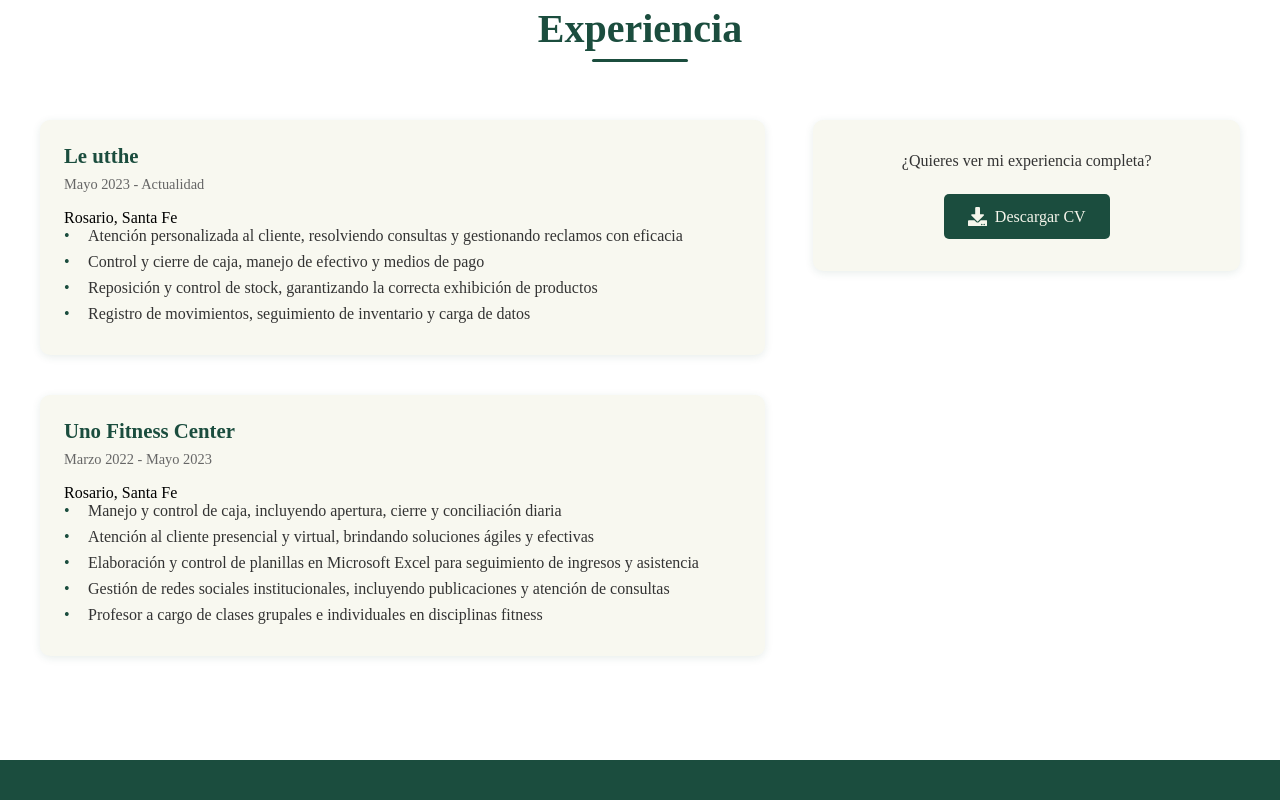
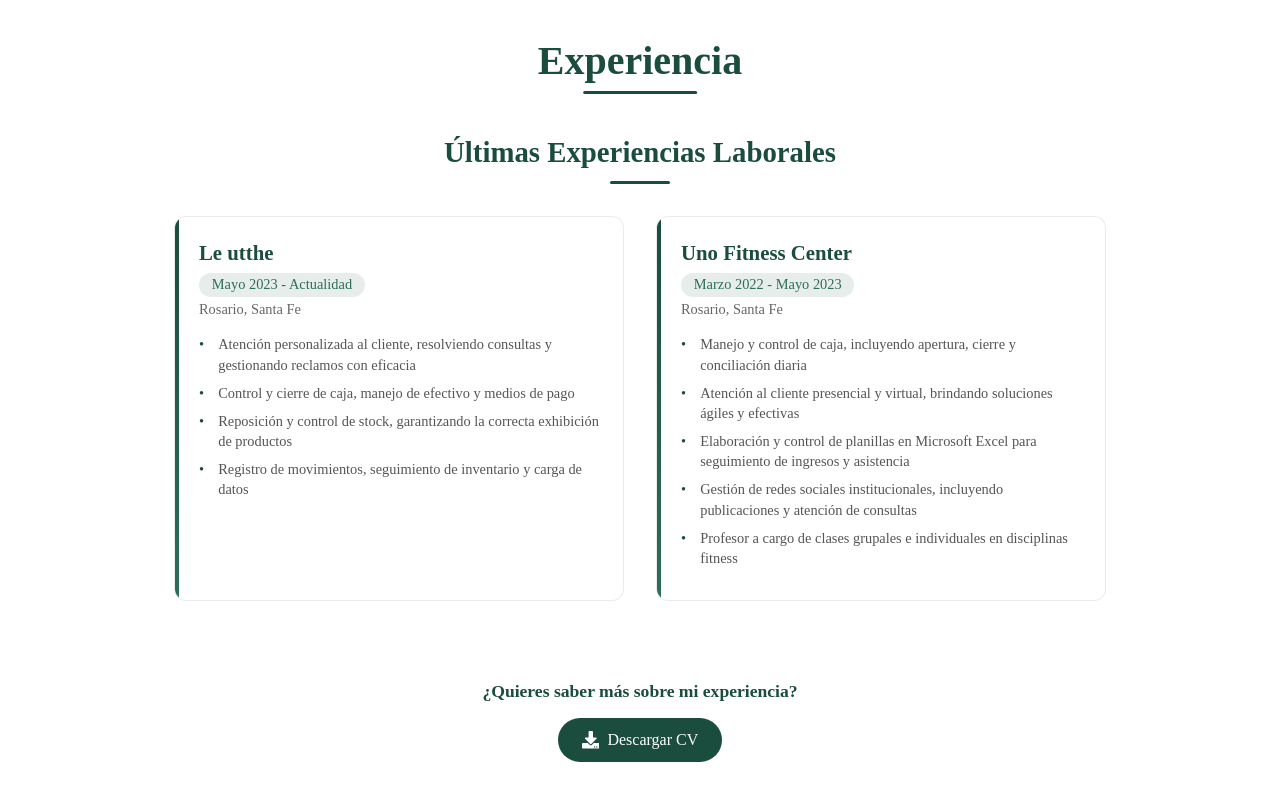
Before and after one commit to palermodp/portfolio, a React (Vite) app: page / in a window 1280 px wide. Shown: the part 1280-2080 px from the top of the page. Built offline with nearby package versions, Linux system fonts and the light colour scheme.

Commit message:
Mejoras visuales en Experience

```diff
--- a/src/components/Experience/Experience.css
+++ b/src/components/Experience/Experience.css
@@ -7,12 +7,13 @@
 .experience-content {
   max-width: 1200px;
   margin: 0 auto;
+  padding: 2rem;
 }
 
 .experience h2 {
   color: #1B4D3E;
   font-size: 2.5rem;
-  margin-bottom: 3rem;
+  margin-bottom: 2rem;
   text-align: center;
   position: relative;
   padding-bottom: 20px;
@@ -24,7 +25,7 @@
   bottom: 10px;
   left: 50%;
   transform: translateX(-50%);
-  width: 8%;
+  width: 10%;
   height: 3px;
   background-color: #1B4D3E;
   border-radius: 2px;
@@ -32,29 +33,87 @@
 
 .experience-container {
   display: flex;
-  gap: 3rem;
-  align-items: flex-start;
+  flex-direction: column;
+  align-items: center;
+  width: 100%;
 }
 
-.experience-summary {
-  flex: 2;
+.experience-section-title {
+  color: #1B4D3E;
+  font-size: 1.8rem;
+  margin-bottom: 2rem;
+  text-align: center;
+  position: relative;
+  padding-bottom: 15px;
+}
+
+.experience-section-title::after {
+  content: '';
+  position: absolute;
+  bottom: 0;
+  left: 50%;
+  transform: translateX(-50%);
+  width: 60px;
+  height: 3px;
+  background-color: #1B4D3E;
+  border-radius: 2px;
+}
+
+.experience-info {
+  display: flex;
+  justify-content: center;
+  gap: 2rem;
+  width: 100%;
+  max-width: 1000px;
+  margin-bottom: 3rem;
 }
 
 .experience-item {
-  margin-bottom: 2.5rem;
+  flex: 0 1 calc(50% - 1rem);
+  max-width: 450px;
+  background: rgba(255, 255, 255, 0.9);
+  border: 1px solid rgba(27, 77, 62, 0.1);
+  border-radius: 12px;
   padding: 1.5rem;
-  background-color: #f8f8f0;
-  border-radius: 10px;
-  box-shadow: 0 2px 8px rgba(27, 77, 62, 0.1);
+  transition: all 0.3s ease;
+  position: relative;
+  overflow: hidden;
+}
+
+.experience-item::before {
+  content: '';
+  position: absolute;
+  top: 0;
+  left: 0;
+  width: 4px;
+  height: 100%;
+  background: linear-gradient(to bottom, #1B4D3E, #2C6E5B);
+  border-radius: 12px 0 0 12px;
+}
+
+.experience-item:hover {
+  transform: translateY(-5px);
+  box-shadow: 0 10px 20px rgba(27, 77, 62, 0.1);
 }
 
 .experience-item h3 {
   color: #1B4D3E;
   font-size: 1.3rem;
   margin-bottom: 0.5rem;
+  font-weight: 600;
 }
 
 .experience-period {
+  color: #2C6E5B;
+  font-size: 0.9rem;
+  margin-bottom: 0.3rem;
+  display: inline-block;
+  padding: 0.2rem 0.8rem;
+  background-color: rgba(27, 77, 62, 0.1);
+  border-radius: 20px;
+}
+
+.experience-location {
   color: #666;
   font-size: 0.9rem;
   margin-bottom: 1rem;
@@ -63,66 +122,63 @@
 .experience-item ul {
   list-style: none;
   padding: 0;
+  margin: 0;
 }
 
 .experience-item li {
-  color: #333;
+  color: #555;
+  font-size: 0.9rem;
   margin-bottom: 0.5rem;
-  padding-left: 1.5rem;
+  padding-left: 1.2rem;
   position: relative;
+  line-height: 1.4;
 }
 
 .experience-item li::before {
   content: '•';
-  color: #1B4D3E;
   position: absolute;
   left: 0;
+  color: #1B4D3E;
 }
 
 .cv-download {
-  flex: 1;
   text-align: center;
-  padding: 2rem;
-  background-color: #f8f8f0;
-  border-radius: 10px;
-  box-shadow: 0 2px 8px rgba(27, 77, 62, 0.1);
-  position: relative;
-  top: 0;
+  margin-top: 2rem;
 }
 
-.cv-download p {
-  color: #333;
-  margin-bottom: 1.5rem;
+.cv-title {
+  color: #1B4D3E;
+  font-size: 1.1rem;
+  margin-bottom: 1rem;
 }
 
-.download-button {
+.download-cv {
   display: inline-flex;
   align-items: center;
   gap: 0.5rem;
+  background-color: #1B4D3E;
+  color: #fff;
   padding: 0.8rem 1.5rem;
-  background-color: #1B4D3E;
-  color: #f5f5eb;
+  border-radius: 25px;
   text-decoration: none;
-  border-radius: 5px;
   transition: all 0.3s ease;
 }
 
-.download-button:hover {
+.download-cv:hover {
   background-color: #2C6E5B;
   transform: translateY(-2px);
 }
 
 .download-icon {
-  font-size: 1.2rem;
+  font-size: 1.1rem;
 }
 
 @media (max-width: 768px) {
-  .experience-container {
-    flex-direction: column;
+  .experience-info {
+    grid-template-columns: 1fr;
   }
 
-  .cv-download {
-    position: static;
-    margin-top: 2rem;
+  .experience-item {
+    margin-bottom: 1rem;
   }
 }
--- a/src/components/Experience/Experience.jsx
+++ b/src/components/Experience/Experience.jsx
@@ -1,5 +1,4 @@
 import './Experience.css';
-import cvFile from '../../assets/downloads/DaniloPalermoCV.pdf';
 import { FaDownload } from 'react-icons/fa';
 
 const Experience = () => {
@@ -7,8 +6,11 @@ const Experience = () => {
     <section id="experience" className="experience">
       <div className="experience-content">
         <h2>Experiencia</h2>
+
         <div className="experience-container">
-          <div className="experience-summary">
+          <h3 className="experience-section-title">Últimas Experiencias Laborales</h3>
+
+          <div className="experience-info">
             <div className="experience-item">
               <h3>Le utthe</h3>
               <p className="experience-period">Mayo 2023 - Actualidad</p>
@@ -36,8 +38,8 @@ const Experience = () => {
           </div>
 
           <div className="cv-download">
-            <p>¿Quieres ver mi experiencia completa?</p>
-            <a href={cvFile} download className="download-button">
+            <h4 className="cv-title">¿Quieres saber más sobre mi experiencia?</h4>
+            <a href="/cv.pdf" className="download-cv" download>
               <FaDownload className="download-icon" />
               Descargar CV
             </a>
```
